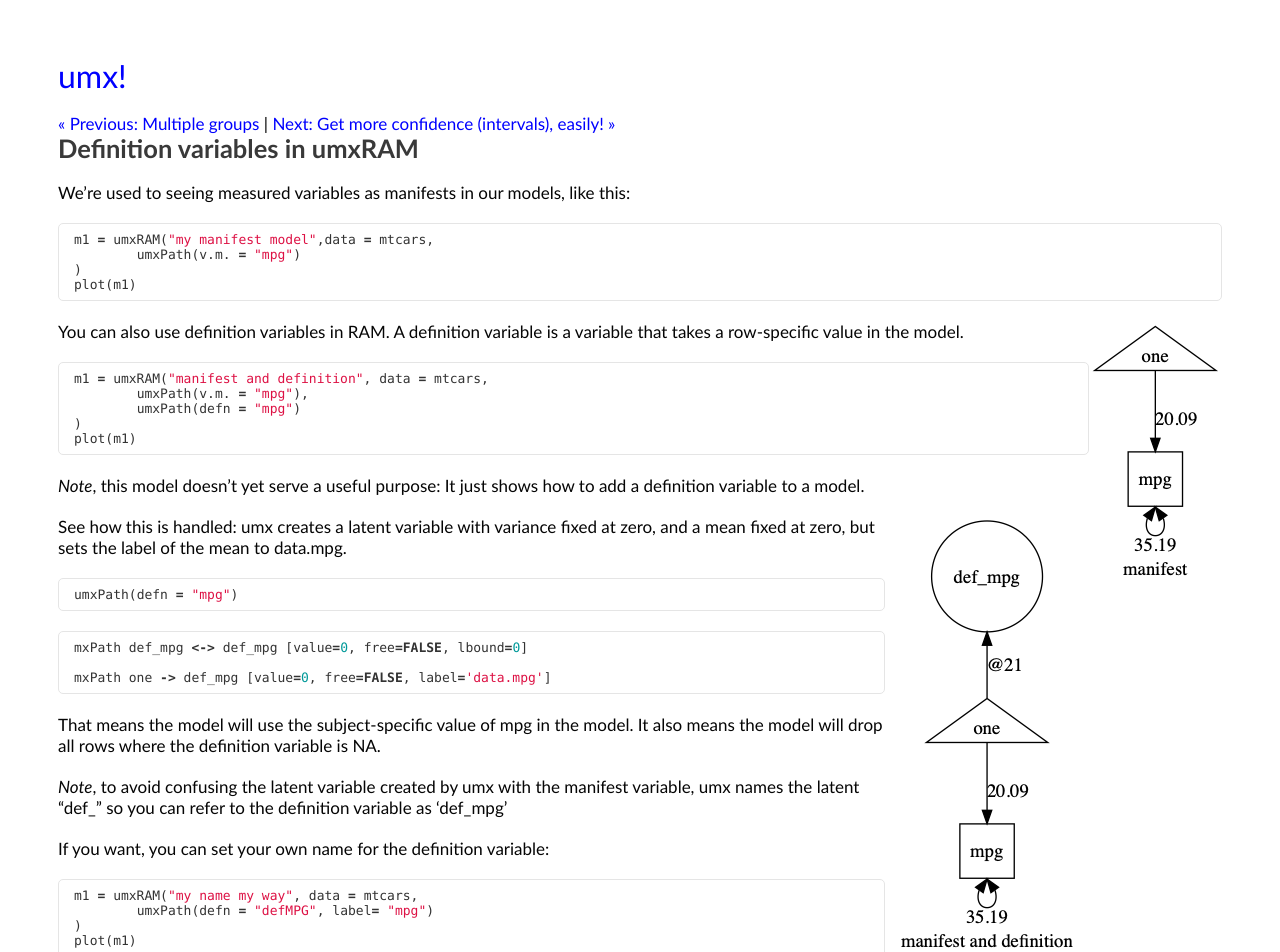
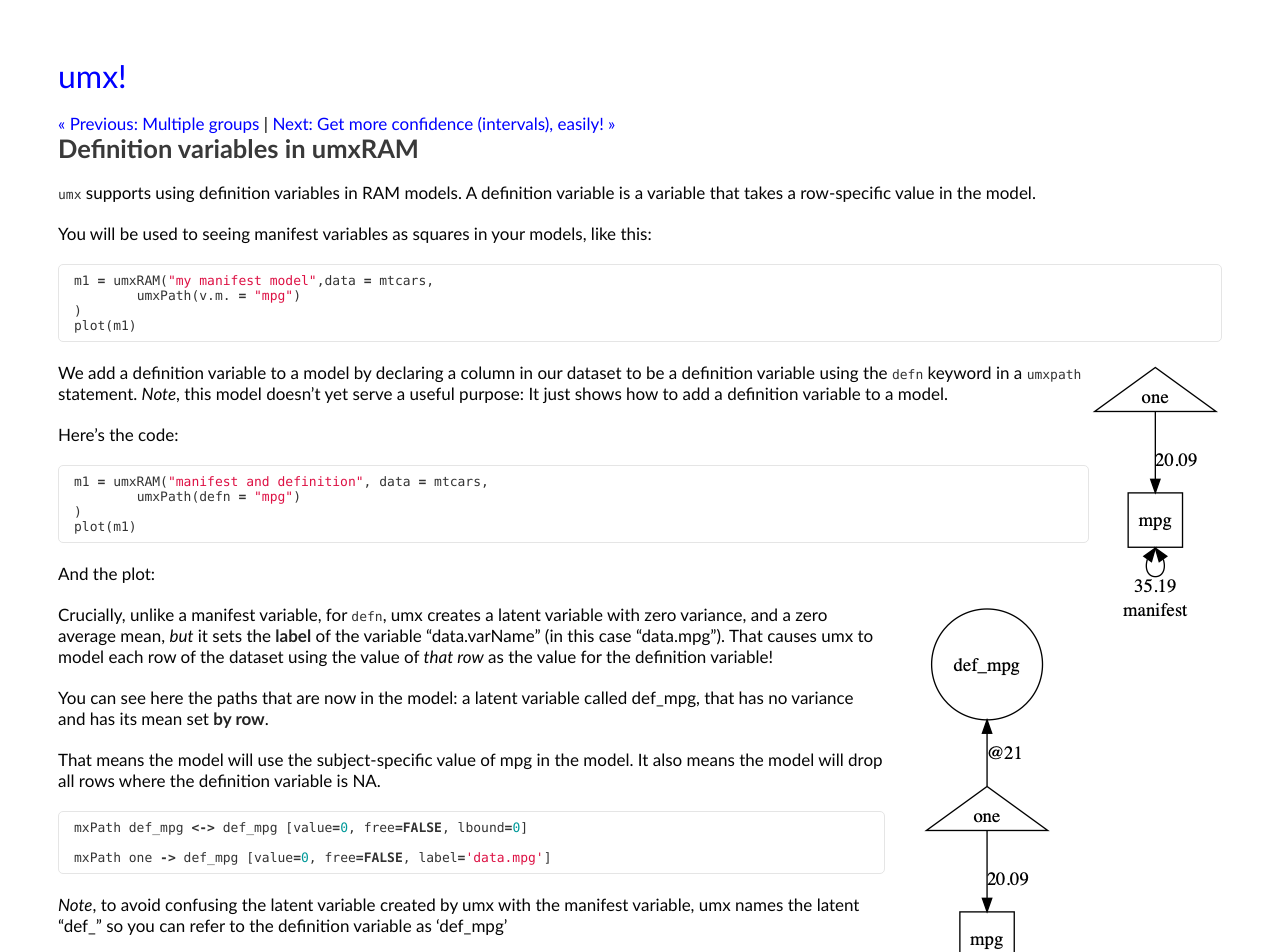
Before and after one commit to tbates/tbates.github.io, a Jekyll site: the page built from _posts/1995-03-10-detailed-Definition-variables-in-RAM.markdown, in a window 1280 px wide and 1400 px high. Shown: the top 952 px of the window. Built offline with Jekyll 4.4.1, drawn with Linux system fonts in a browser that asks for light colours; some of the changed text lies outside the part shown; grey boxes are pictures that could not be loaded.

Commit message:
Update 1995-03-10-detailed-Definition-variables-in-RAM.markdown

````diff
--- a/_posts/1995-03-10-detailed-Definition-variables-in-RAM.markdown
+++ b/_posts/1995-03-10-detailed-Definition-variables-in-RAM.markdown
@@ -7,7 +7,9 @@ categories: advanced
 ---
 
 
-We're used to seeing measured variables as manifests in our models, like this:
+`umx` supports using definition variables in RAM models. A definition variable is a variable that takes a row-specific value in the model.
+
+You will be used to seeing manifest variables as squares in your models, like this:
 
 ```R
 m1 = umxRAM("my manifest model",data = mtcars,
@@ -15,35 +17,35 @@ m1 = umxRAM("my manifest model",data = mtcars,
 )
 plot(m1)
 ```
-![manifest](/media/definition_variables/manifest.png "Variance of a manifest")
+![manifest](/media/definition_variables/manifest.png "manifest variable with variance")
 
-You can also use definition variables in RAM. A definition variable is a variable that takes a row-specific value in the model.
+We add a definition variable to a model by declaring a column in our dataset to be a definition variable using the `defn` keyword in a `umxpath` statement.
+*Note*, this model doesn't yet serve a useful purpose: It just shows how to add a definition variable to a model.
+
+Here's the code:
 
 ```R
 m1 = umxRAM("manifest and definition", data = mtcars,
-	umxPath(v.m. = "mpg"),
 	umxPath(defn = "mpg")
 )
 plot(m1)
 ```
-
-*Note*, this model doesn't yet serve a useful purpose: It just shows how to add a definition variable to a model.
+And the plot:
 
 ![def](/media/definition_variables/manifest_and_definition.png "Definition variable as a data.labeled latent")
 
-See how this is handled: umx creates a latent variable with variance fixed at zero, and a mean fixed at zero, but sets the label of the mean to data.mpg.
+Crucially, unlike a manifest variable, for `defn`, umx creates a latent variable with zero variance, and a zero average mean, *but* it sets the **label** of the variable "data.varName" (in this case "data.mpg").
+That causes umx to model each row of the dataset using the value of *that row* as the value for the definition variable!
 
-```R
-umxPath(defn = "mpg")
-```
+You can see here the paths that are now in the model: a latent variable called def_mpg, that has no variance and has its mean set **by row**.
+
+That means the model will use the subject-specific value of mpg in the model. It also means the model will drop all rows where the definition variable is NA.
 
 ```R
 mxPath def_mpg <-> def_mpg [value=0, free=FALSE, lbound=0]
 
 mxPath one -> def_mpg [value=0, free=FALSE, label='data.mpg']
 ```
-
-That means the model will use the subject-specific value of mpg in the model. It also means the model will drop all rows where the definition variable is NA.
 
 *Note*, to avoid confusing the latent variable created by umx with the manifest variable, umx names the latent "def_"
 so you can refer to the definition variable as 'def_mpg'
@@ -67,7 +69,7 @@ plot(m1)
 
 [moderation and mediation](https://ademos.people.uic.edu/Chapter14.html#31_example_moderation_data)
 
-#Moderation "By Hand"
+# Moderation "By Hand"
 
 ```R
 # setwd("location")        # Working directory
````
